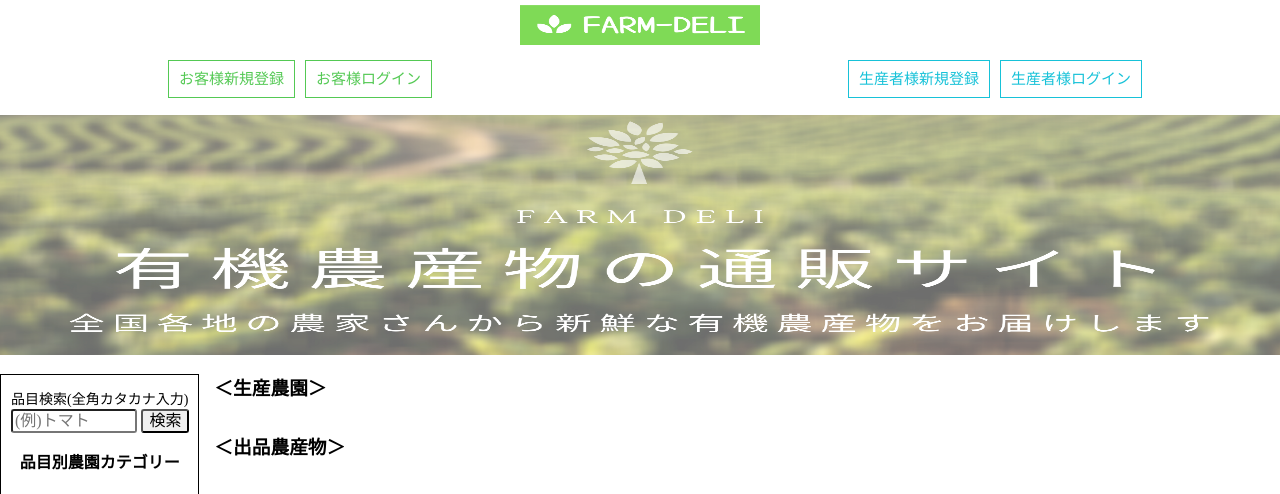
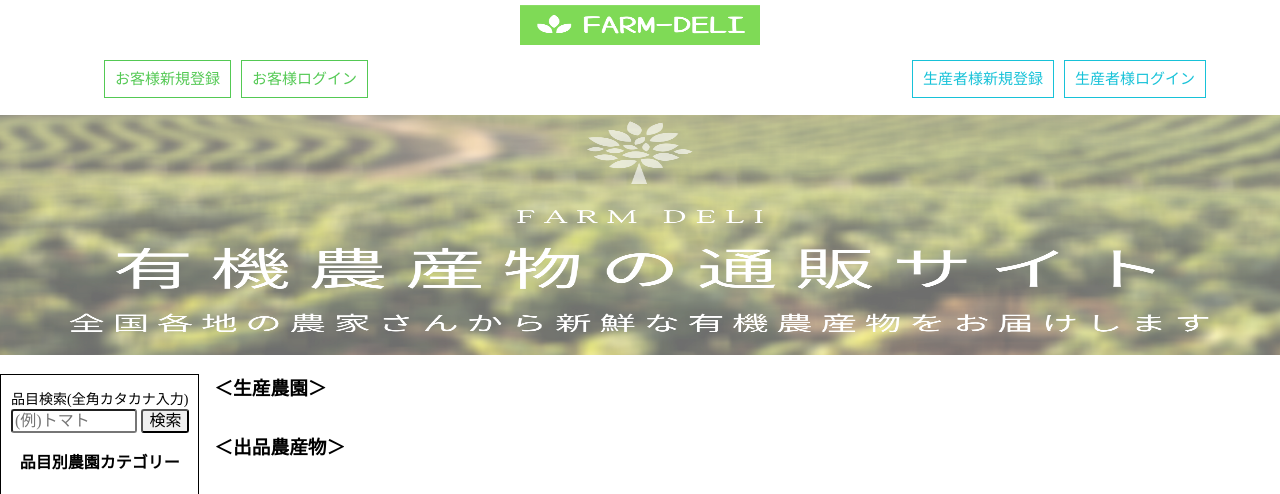
Before and after one commit to b046814/farm-deli, a Rails app: page / in a window 1280 px wide. Shown: the top 494 px of the page. Run offline with Rails 7, Linux system fonts and the light colour scheme; data that the repository does not hold is empty; style sheets or scripts are compiled from the project's sources; parts of the project's set-up code (start-up, migrations or seed data) failed here and were passed over; some libraries are stand-ins or nearby versions.

Commit message:
ビューファイル編集

```diff
--- a/app/assets/stylesheets/bar/bar_menu.css
+++ b/app/assets/stylesheets/bar/bar_menu.css
@@ -5,7 +5,7 @@
 }
 
 .bar-below{
-  width: 80%;
+  width: 90%;
 }
 
 .bar-before{
@@ -17,11 +17,13 @@
 .lists-left{
   list-style: none;
   display: flex;
+  flex-wrap: wrap;
 }
 
 .lists-right{
   list-style: none;
   display: flex;
+  flex-wrap: wrap;
 }
 
 .bar-link{
@@ -53,6 +55,7 @@
 .farmer-login{
   display: flex;
   justify-content: space-between;
+  flex-wrap: wrap;
 }
 
 .new-item-link{
--- a/app/views/layouts/application.html.erb
+++ b/app/views/layouts/application.html.erb
@@ -4,6 +4,7 @@
     <title>FarmDeli</title>
     <%= csrf_meta_tags %>
     <%= csp_meta_tag %>
+    <meta name="viewport" content="width=device-width, initial-scale=1.0" />
     <script type="text/javascript" src="https://js.pay.jp/v1/"></script>
     <%= stylesheet_link_tag 'application', media: 'all', 'data-turbolinks-track': 'reload' %>
     <link href="https://use.fontawesome.com/releases/v5.10.2/css/all.css" rel="stylesheet">
--- a/app/views/shares/_bar_menu.html.erb
+++ b/app/views/shares/_bar_menu.html.erb
@@ -4,24 +4,28 @@
 <div class='bar'>
 <div class='bar-below'>
   <% if user_signed_in? %>
+  <div class='farmer-login'>
     <ul class='lists-left'>
       <li><%= link_to current_user.nickname, '#', class:'bar-link name' %></li>
       <li><%= link_to 'ログアウト', destroy_user_session_path, method: :delete, class:'bar-link login-out' %></li>
+    </ul>
+    <ul class='lists-right'>
       <li><%= link_to 'マイページ', user_path(current_user.id), class:'bar-link my-favorite' %></li>
       <li><%= link_to 'チャットルーム一覧', rooms_path, class:'bar-link my-favorite' %></li>
     </ul>
+  </div>
   <% elsif farmer_signed_in? %>
     <div class='farmer-login'>
     <ul class='lists-left'>
       <li><%= link_to current_farmer.nickname, '#', class:'bar-link name' %></li>
       <li><%= link_to 'ログアウト', destroy_farmer_session_path, method: :delete, class:'bar-link login-out' %></li>
+    </ul>
+    <ul class='lists-right'>
       <% unless current_farmer.farm %>
         <li><%= link_to '農園紹介ページ作成', new_farm_path, class:'bar-link my-favorite' %><li>
       <% end%>
-        <li><%= link_to 'チャットルーム一覧', rooms_path, class:'bar-link my-favorite' %><li>
-    </ul>
-    <ul class='lists-left'>
-    <li><%= link_to '商品出品', new_item_path, class:"new-item-link" %></li>
+      <li><%= link_to 'チャットルーム一覧', rooms_path, class:'bar-link my-favorite' %><li>
+      <li><%= link_to '商品出品', new_item_path, class:"new-item-link" %></li>
     </ul>
     </div>
   <% else %>
```
